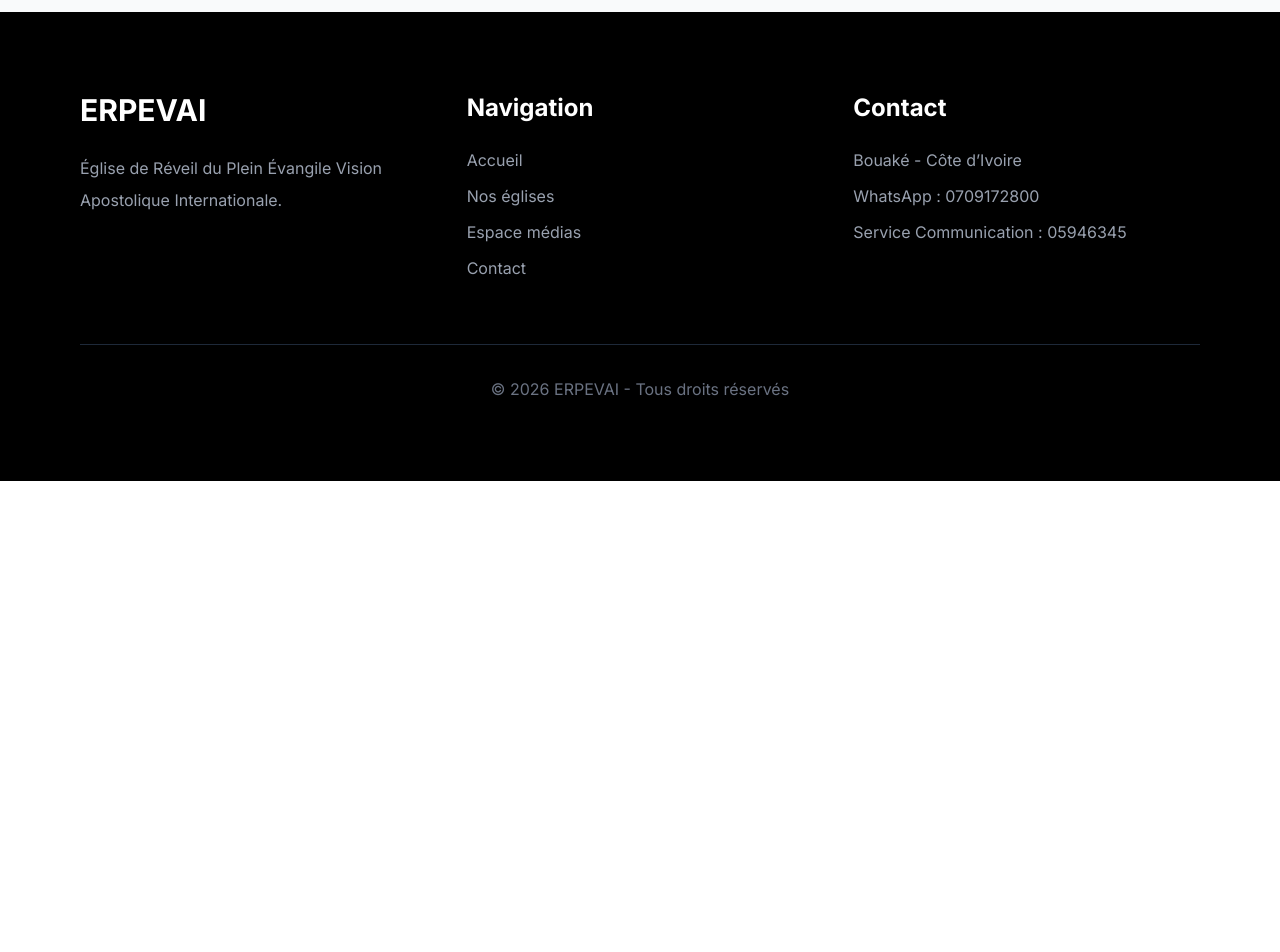
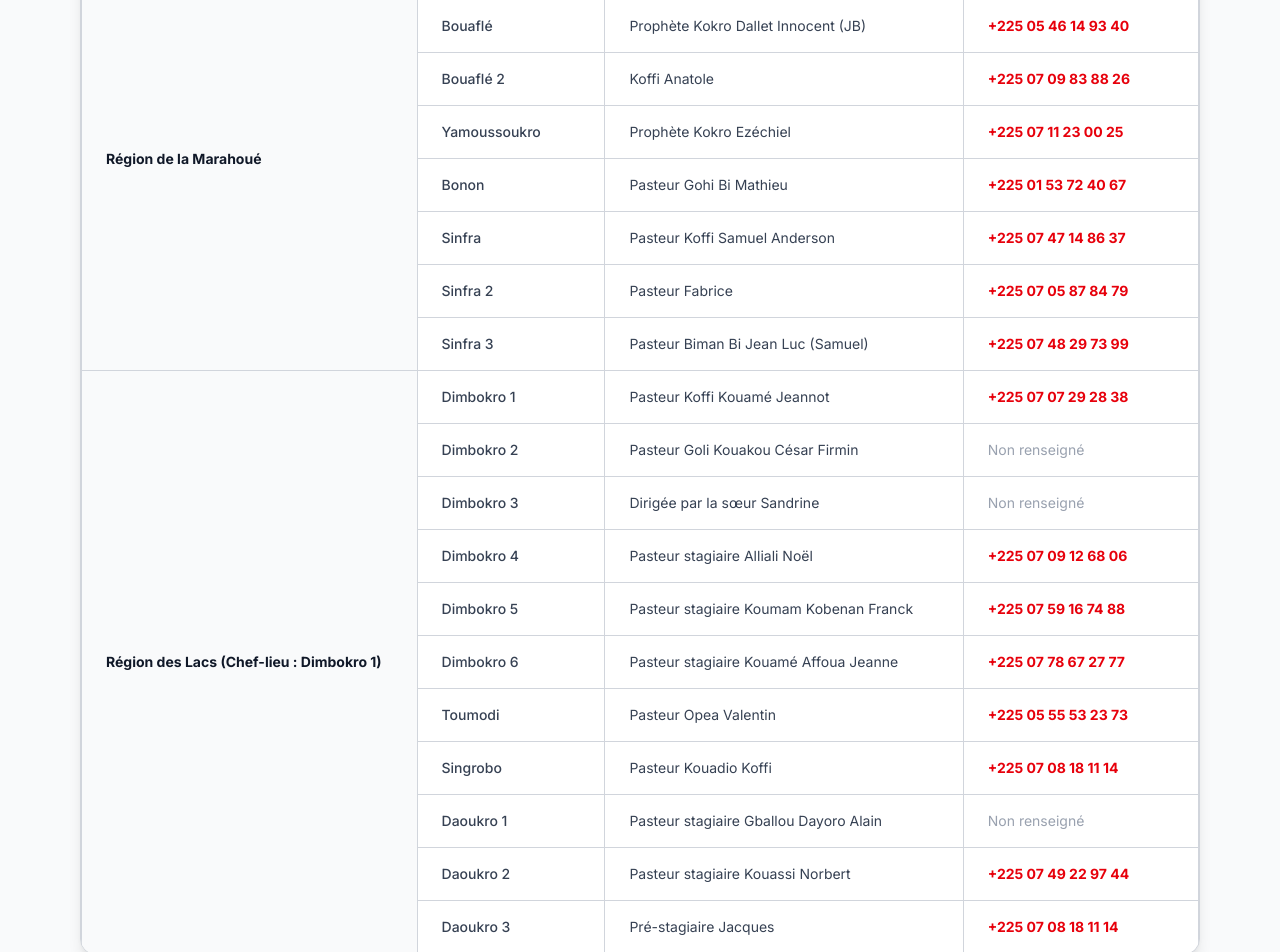
Before and after one commit to Serviteur-Archange/erpevai-site-v2, a Next.js app: page /Nos-eglises in a window 1280 px wide. Shown: the part 2800-3752 px from the top of the page. Before the commit the page ends 3281 px from the top, so only its background shows below. Built offline with nearby package versions, Linux system fonts and the light colour scheme.

Commit message:
Mise a jour des eglises Marahoue et Lacs

```diff
--- a/app/Nos-eglises/page.tsx
+++ b/app/Nos-eglises/page.tsx
@@ -79,7 +79,7 @@ export default function NosEglisesPage() {
             </thead>
             <tbody className="text-gray-700 text-sm">
 
-              {/* RÉGION D'ABIDJAN (4 lignes) */}
+              {/* RÉGION D'ABIDJAN */}
               <tr className="hover:bg-gray-50 transition-colors">
                 <td rowSpan={4} className="py-4 px-6 font-bold text-gray-900 bg-gray-50 border border-gray-300 align-middle">
                   Région d’Abidjan
@@ -112,7 +112,7 @@ export default function NosEglisesPage() {
                 </td>
               </tr>
 
-              {/* RÉGION DU HAMBOL (5 lignes) */}
+              {/* RÉGION DU HAMBOL */}
               <tr className="hover:bg-gray-50 transition-colors">
                 <td rowSpan={5} className="py-4 px-6 font-bold text-gray-900 bg-gray-50 border border-gray-300 align-middle">
                   Région du Hambol
@@ -152,7 +152,7 @@ export default function NosEglisesPage() {
                 </td>
               </tr>
 
-              {/* RÉGION DU GRAND NORD (4 lignes) */}
+              {/* RÉGION DU GRAND NORD */}
               <tr className="hover:bg-gray-50 transition-colors">
                 <td rowSpan={4} className="py-4 px-6 font-bold text-gray-900 bg-gray-50 border border-gray-300 align-middle">
                   Région du Grand Nord
@@ -185,7 +185,7 @@ export default function NosEglisesPage() {
                 </td>
               </tr>
 
-              {/* RÉGION BAS-SASSANDRA (6 lignes) */}
+              {/* RÉGION BAS-SASSANDRA */}
               <tr className="hover:bg-gray-50 transition-colors">
                 <td rowSpan={6} className="py-4 px-6 font-bold text-gray-900 bg-gray-50 border border-gray-300 align-middle">
                   Région Bas-Sassandra
@@ -232,7 +232,7 @@ export default function NosEglisesPage() {
                 </td>
               </tr>
 
-              {/* RÉGION DU GBÊKÊ (5 lignes) */}
+              {/* RÉGION DU GBÊKÊ */}
               <tr className="hover:bg-gray-50 transition-colors">
                 <td rowSpan={5} className="py-4 px-6 font-bold text-gray-900 bg-gray-50 border border-gray-300 align-middle">
                   Région du Gbêkê
@@ -272,7 +272,7 @@ export default function NosEglisesPage() {
                 </td>
               </tr>
 
-              {/* RÉGION DU HAUT-SASSANDRA (5 lignes) */}
+              {/* RÉGION DU HAUT-SASSANDRA */}
               <tr className="hover:bg-gray-50 transition-colors">
                 <td rowSpan={5} className="py-4 px-6 font-bold text-gray-900 bg-gray-50 border border-gray-300 align-middle">
                   Région du Haut-Sassandra
@@ -312,7 +312,7 @@ export default function NosEglisesPage() {
                 </td>
               </tr>
 
-              {/* RÉGION DES LAGUNES (4 lignes) */}
+              {/* RÉGION DES LAGUNES */}
               <tr className="hover:bg-gray-50 transition-colors">
                 <td rowSpan={4} className="py-4 px-6 font-bold text-gray-900 bg-gray-50 border border-gray-300 align-middle">
                   Région des Lagunes
@@ -342,6 +342,149 @@ export default function NosEglisesPage() {
                 <td className="py-4 px-6 border border-gray-300">Pasteur Atsin née Kouadio Nanan Aya Valérie</td>
                 <td className="py-4 px-6 border border-gray-300">
                   <a href="tel:+2250747405254" className="text-red-600 font-bold hover:underline">+225 07 47 40 52 54</a>
+                </td>
+              </tr>
+
+              {/* RÉGION DE LA MARAHOUÉ (8 lignes) */}
+              <tr className="hover:bg-gray-50 transition-colors">
+                <td rowSpan={8} className="py-4 px-6 font-bold text-gray-900 bg-gray-50 border border-gray-300 align-middle">
+                  Région de la Marahoué
+                </td>
+                <td className="py-4 px-6 font-medium border border-gray-300">Zuénoula</td>
+                <td className="py-4 px-6 border border-gray-300">Rév. Zoumavhe Mathieu</td>
+                <td className="py-4 px-6 border border-gray-300">
+                  <a href="tel:+2250102381023" className="text-red-600 font-bold hover:underline">+225 01 02 38 10 23</a>
+                </td>
+              </tr>
+              <tr className="hover:bg-gray-50 transition-colors">
+                <td className="py-4 px-6 font-medium border border-gray-300">Bouaflé</td>
+                <td className="py-4 px-6 border border-gray-300">Prophète Kokro Dallet Innocent (JB)</td>
+                <td className="py-4 px-6 border border-gray-300">
+                  <a href="tel:+2250546149340" className="text-red-600 font-bold hover:underline">+225 05 46 14 93 40</a>
+                </td>
+              </tr>
+              <tr className="hover:bg-gray-50 transition-colors">
+                <td className="py-4 px-6 font-medium border border-gray-300">Bouaflé 2</td>
+                <td className="py-4 px-6 border border-gray-300">Koffi Anatole</td>
+                <td className="py-4 px-6 border border-gray-300">
+                  <a href="tel:+2250709838826" className="text-red-600 font-bold hover:underline">+225 07 09 83 88 26</a>
+                </td>
+              </tr>
+              <tr className="hover:bg-gray-50 transition-colors">
+                <td className="py-4 px-6 font-medium border border-gray-300">Yamoussoukro</td>
+                <td className="py-4 px-6 border border-gray-300">Prophète Kokro Ezéchiel</td>
+                <td className="py-4 px-6 border border-gray-300">
+                  <a href="tel:+2250711230025" className="text-red-600 font-bold hover:underline">+225 07 11 23 00 25</a>
+                </td>
+              </tr>
+              <tr className="hover:bg-gray-50 transition-colors">
+                <td className="py-4 px-6 font-medium border border-gray-300">Bonon</td>
+                <td className="py-4 px-6 border border-gray-300">Pasteur Gohi Bi Mathieu</td>
+                <td className="py-4 px-6 border border-gray-300">
+                  <a href="tel:+2250153724067" className="text-red-600 font-bold hover:underline">+225 01 53 72 40 67</a>
+                </td>
+              </tr>
+              <tr className="hover:bg-gray-50 transition-colors">
+                <td className="py-4 px-6 font-medium border border-gray-300">Sinfra</td>
+                <td className="py-4 px-6 border border-gray-300">Pasteur Koffi Samuel Anderson</td>
+                <td className="py-4 px-6 border border-gray-300">
+                  <a href="tel:+2250747148637" className="text-red-600 font-bold hover:underline">+225 07 47 14 86 37</a>
+                </td>
+              </tr>
+              <tr className="hover:bg-gray-50 transition-colors">
+                <td className="py-4 px-6 font-medium border border-gray-300">Sinfra 2</td>
+                <td className="py-4 px-6 border border-gray-300">Pasteur Fabrice</td>
+                <td className="py-4 px-6 border border-gray-300">
+                  <a href="tel:+2250705878479" className="text-red-600 font-bold hover:underline">+225 07 05 87 84 79</a>
+                </td>
+              </tr>
+              <tr className="hover:bg-gray-50 transition-colors">
+                <td className="py-4 px-6 font-medium border border-gray-300">Sinfra 3</td>
+                <td className="py-4 px-6 border border-gray-300">Pasteur Biman Bi Jean Luc (Samuel)</td>
+                <td className="py-4 px-6 border border-gray-300">
+                  <a href="tel:+2250748297399" className="text-red-600 font-bold hover:underline">+225 07 48 29 73 99</a>
+                </td>
+              </tr>
+
+              {/* RÉGION DES LACS (11 lignes) */}
+              <tr className="hover:bg-gray-50 transition-colors">
+                <td rowSpan={11} className="py-4 px-6 font-bold text-gray-900 bg-gray-50 border border-gray-300 align-middle">
+                  Région des Lacs (Chef-lieu : Dimbokro 1)
+                </td>
+                <td className="py-4 px-6 font-medium border border-gray-300">Dimbokro 1</td>
+                <td className="py-4 px-6 border border-gray-300">Pasteur Koffi Kouamé Jeannot</td>
+                <td className="py-4 px-6 border border-gray-300">
+                  <a href="tel:+2250707292838" className="text-red-600 font-bold hover:underline">+225 07 07 29 28 38</a>
+                </td>
+              </tr>
+              <tr className="hover:bg-gray-50 transition-colors">
+                <td className="py-4 px-6 font-medium border border-gray-300">Dimbokro 2</td>
+                <td className="py-4 px-6 border border-gray-300">Pasteur Goli Kouakou César Firmin</td>
+                <td className="py-4 px-6 border border-gray-300">
+                  <span className="text-gray-400">Non renseigné</span>
+                </td>
+              </tr>
+              <tr className="hover:bg-gray-50 transition-colors">
+                <td className="py-4 px-6 font-medium border border-gray-300">Dimbokro 3</td>
+                <td className="py-4 px-6 border border-gray-300">Dirigée par la sœur Sandrine</td>
+                <td className="py-4 px-6 border border-gray-300">
+                  <span className="text-gray-400">Non renseigné</span>
+                </td>
+              </tr>
+              <tr className="hover:bg-gray-50 transition-colors">
+                <td className="py-4 px-6 font-medium border border-gray-300">Dimbokro 4</td>
+                <td className="py-4 px-6 border border-gray-300">Pasteur stagiaire Alliali Noël</td>
+                <td className="py-4 px-6 border border-gray-300">
+                  <a href="tel:+2250709126806" className="text-red-600 font-bold hover:underline">+225 07 09 12 68 06</a>
+                </td>
+              </tr>
+              <tr className="hover:bg-gray-50 transition-colors">
+                <td className="py-4 px-6 font-medium border border-gray-300">Dimbokro 5</td>
+                <td className="py-4 px-6 border border-gray-300">Pasteur stagiaire Koumam Kobenan Franck</td>
+                <td className="py-4 px-6 border border-gray-300">
+                  <a href="tel:+2250759167488" className="text-red-600 font-bold hover:underline">+225 07 59 16 74 88</a>
+                </td>
+              </tr>
+              <tr className="hover:bg-gray-50 transition-colors">
+                <td className="py-4 px-6 font-medium border border-gray-300">Dimbokro 6</td>
+                <td className="py-4 px-6 border border-gray-300">Pasteur stagiaire Kouamé Affoua Jeanne</td>
+                <td className="py-4 px-6 border border-gray-300">
+                  <a href="tel:+2250778672777" className="text-red-600 font-bold hover:underline">+225 07 78 67 27 77</a>
+                </td>
+              </tr>
+              <tr className="hover:bg-gray-50 transition-colors">
+                <td className="py-4 px-6 font-medium border border-gray-300">Toumodi</td>
+                <td className="py-4 px-6 border border-gray-300">Pasteur Opea Valentin</td>
+                <td className="py-4 px-6 border border-gray-300">
+                  <a href="tel:+2250555532373" className="text-red-600 font-bold hover:underline">+225 05 55 53 23 73</a>
+                </td>
+              </tr>
+              <tr className="hover:bg-gray-50 transition-colors">
+                <td className="py-4 px-6 font-medium border border-gray-300">Singrobo</td>
+                <td className="py-4 px-6 border border-gray-300">Pasteur Kouadio Koffi</td>
+                <td className="py-4 px-6 border border-gray-300">
+                  <a href="tel:+2250708181114" className="text-red-600 font-bold hover:underline">+225 07 08 18 11 14</a>
+                </td>
+              </tr>
+              <tr className="hover:bg-gray-50 transition-colors">
+                <td className="py-4 px-6 font-medium border border-gray-300">Daoukro 1</td>
+                <td className="py-4 px-6 border border-gray-300">Pasteur stagiaire Gballou Dayoro Alain</td>
+                <td className="py-4 px-6 border border-gray-300">
+                  <span className="text-gray-400">Non renseigné</span>
+                </td>
+              </tr>
+              <tr className="hover:bg-gray-50 transition-colors">
+                <td className="py-4 px-6 font-medium border border-gray-300">Daoukro 2</td>
+                <td className="py-4 px-6 border border-gray-300">Pasteur stagiaire Kouassi Norbert</td>
+                <td className="py-4 px-6 border border-gray-300">
+                  <a href="tel:+2250749229744" className="text-red-600 font-bold hover:underline">+225 07 49 22 97 44</a>
+                </td>
+              </tr>
+              <tr className="hover:bg-gray-50 transition-colors">
+                <td className="py-4 px-6 font-medium border border-gray-300">Daoukro 3</td>
+                <td className="py-4 px-6 border border-gray-300">Pré-stagiaire Jacques</td>
+                <td className="py-4 px-6 border border-gray-300">
+                  <a href="tel:+2250708181114" className="text-red-600 font-bold hover:underline">+225 07 08 18 11 14</a>
                 </td>
               </tr>
 
```
